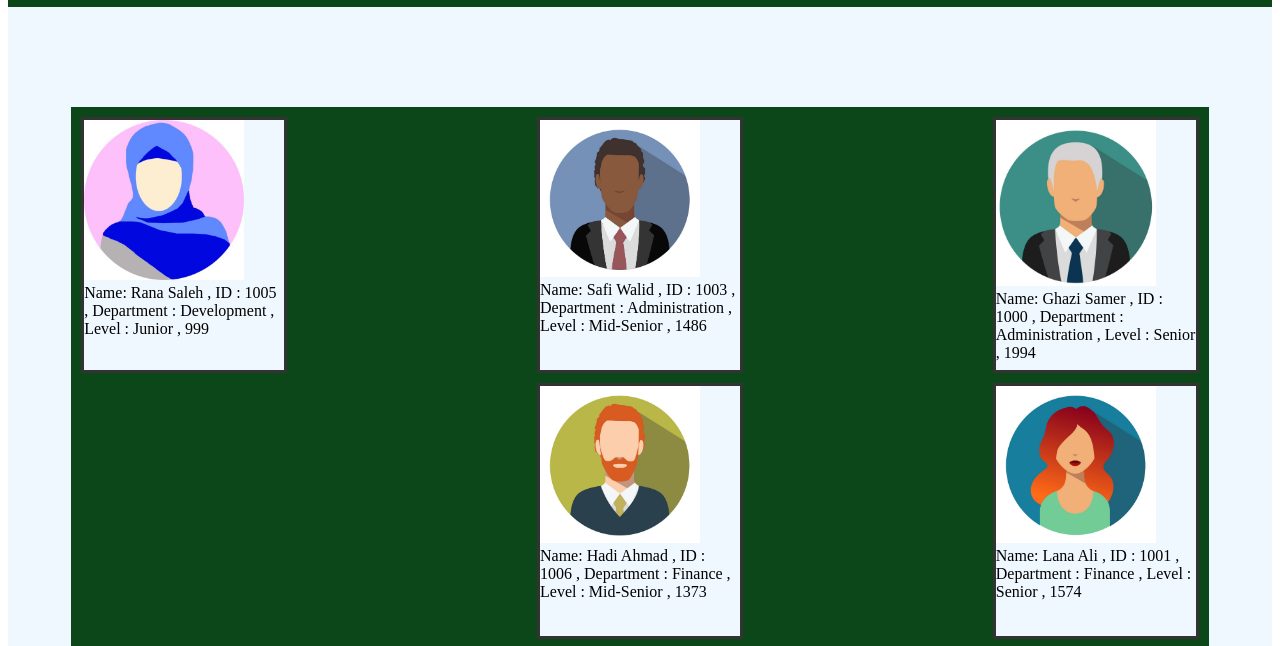
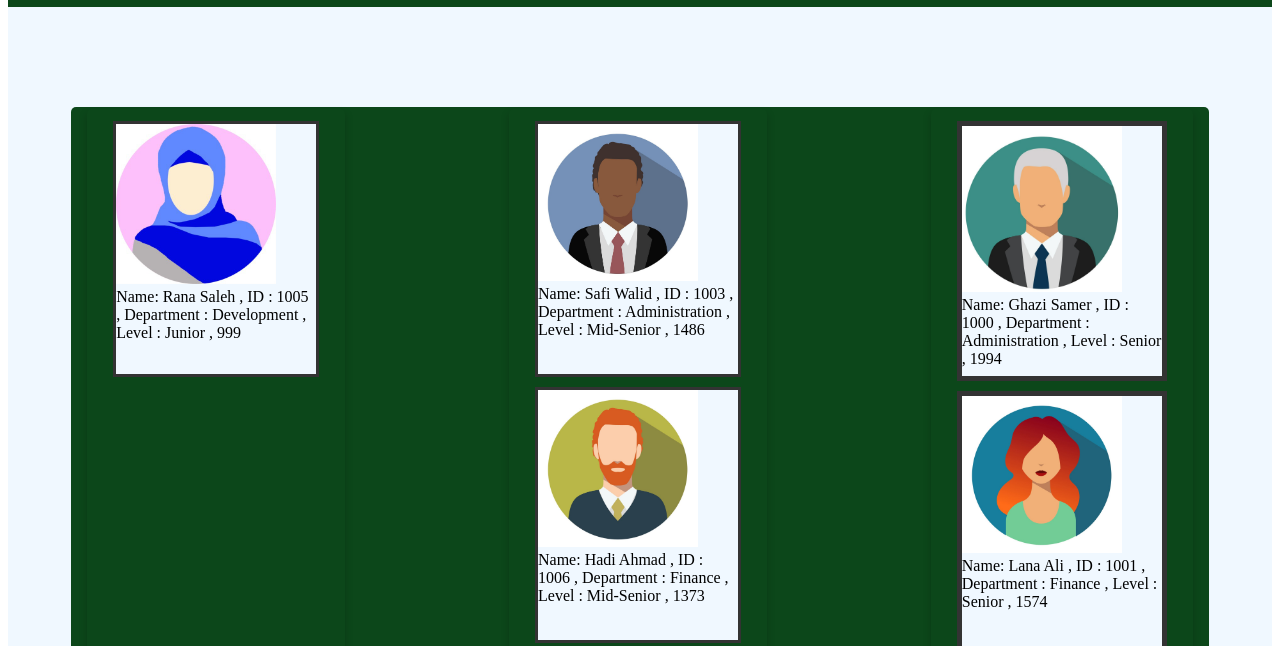
Before and after one commit to AmaniAlsmadi/HR-management-system, a plain HTML site: page index.html in a window 1280 px wide. Shown: the part 96-742 px from the top of the page. Drawn offline with Linux system fonts and the light colour scheme.

Commit message:
add new style

```diff
--- a/app.js
+++ b/app.js
@@ -84,7 +84,9 @@ Employee.prototype.employeeCard = function() {
     divEl.style.backgroundColor = '#F0F8FF';
     divEl.style.height ='250px';
     divEl.style.width ='200px';
-    divEl.style.border ='3px solid #333';
+    divEl.style.border ='5px solid #333';
+    divEl.style.boxshadow = ' 0 4px 8px 0 rgba(0,0,0,0.2)';
+    divEl.style.transition ='0.3s';
 
 
     } else if (this.level.toLowerCase() ==='mid-senior'){
@@ -106,7 +108,8 @@ Employee.prototype.employeeCard = function() {
     divEl.style.height ='250px';
     divEl.style.width ='200px';
     divEl.style.border =' 3px solid #333';
-
+    divEl.style.boxshadow = ' 0 4px 8px 0 rgba(0,0,0,0.2)';
+    divEl.style.transition ='0.3s';
 
 
     } else if (this.level.toLowerCase() ==='junior'){
@@ -128,7 +131,8 @@ Employee.prototype.employeeCard = function() {
       divEl.style.height ='250px';
       divEl.style.width ='200px';
       divEl.style.border = '3px solid #333';
-
+      divEl.style.boxshadow = ' 0 4px 8px 0 rgba(0,0,0,0.2)';
+      divEl.style.transition ='0.3s';
 
     }
 
--- a/index.css
+++ b/index.css
@@ -44,18 +44,38 @@ header {
 
   }
   .flex-container {
+    transition: 0.3s;
+    border-radius: 5px;
      display: flex;
      flex-direction: row;
      background-color:#0C471A;
      justify-content: space-between;
      align-content: space-around;
+     padding: 2px 16px;
   }
+  .container {
+   box-shadow: 0 4px 8px 0 rgba(0,0,0,0.2);
+   transition: 0.3s;
+   border-radius: 5px;
+ }
+ .flex-container:hover {
+   box-shadow: 0 8px 16px 0 rgba(0,0,0,0.2);
+ }
+ .container:hover {
+   box-shadow: 0 8px 16px 0 rgba(0,0,0,0.2);
+ }
+ .container {
+   padding: 2px 16px;
+ }
   .div{
    font-family: Arial, Helvetica, sans-serif;
    font-size: large;
    justify-content: space-between;
      align-content: space-around;
 
+  }
+  .div:hover {
+   box-shadow: 0 8px 16px 0 rgba(0,0,0,0.2);
   }
 
   footer {
--- a/index.html
+++ b/index.html
@@ -24,9 +24,9 @@
     <main>
    <section>
         <div class="flex-container">
-     <div id="junior"></div>
-     <div id="midSenior" ></div>
-     <div id="senior"></div>
+     <div class="container" id="junior"></div>
+     <div class="container" id="midSenior" ></div>
+     <div class="container" id="senior"></div>
      </div>
     </section>
 
```
